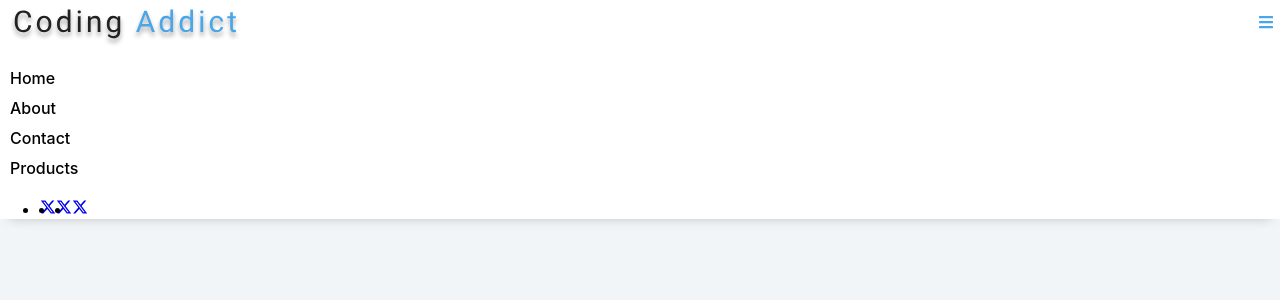
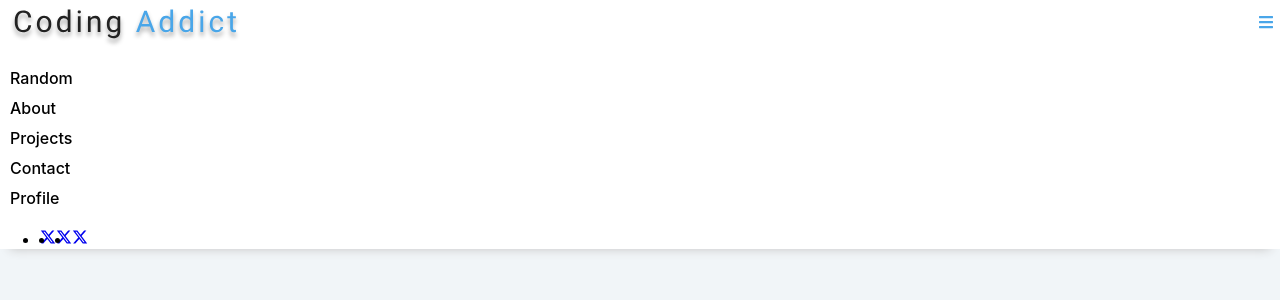
Before and after one commit to LaurenCummings/navbar-project, a React (Vite) app: page / in a window 1280 px wide. Shown: the top 300 px of the page. Built offline with nearby package versions, Linux system fonts and the light colour scheme.

Commit message:
changed link info to come from data file instead of hardcoded

```diff
--- a/src/Navbar.jsx
+++ b/src/Navbar.jsx
@@ -17,18 +17,14 @@
                 </div>
                 <div className="links-container show-container">
                     <ul className="links">
-                        <li>
-                            <a href="#">home</a>
-                        </li>
-                        <li>
-                            <a href="#">about</a>
-                        </li>
-                        <li>
-                            <a href="#">contact</a>
-                        </li>
-                        <li>
-                            <a href="#">products</a>
-                        </li>
+                        {links.map((link) => {
+                            const { id, url, text } = link;
+                            return (
+                                <li key={id}>
+                                    <a href={url}>{text}</a>
+                                </li>
+                            )
+                        })}
                     </ul>
                     <ul className="social-icons">
                         <li>
```
